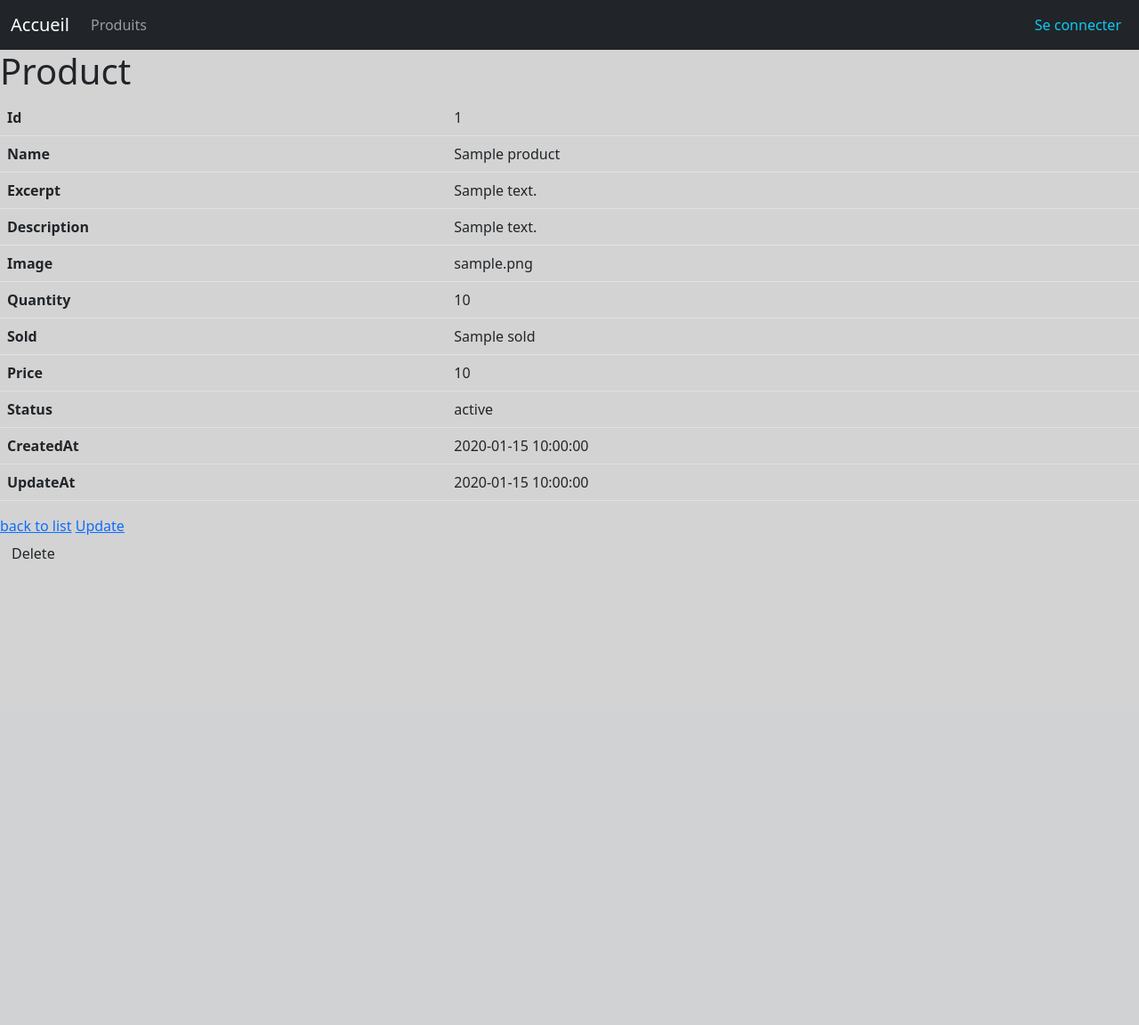
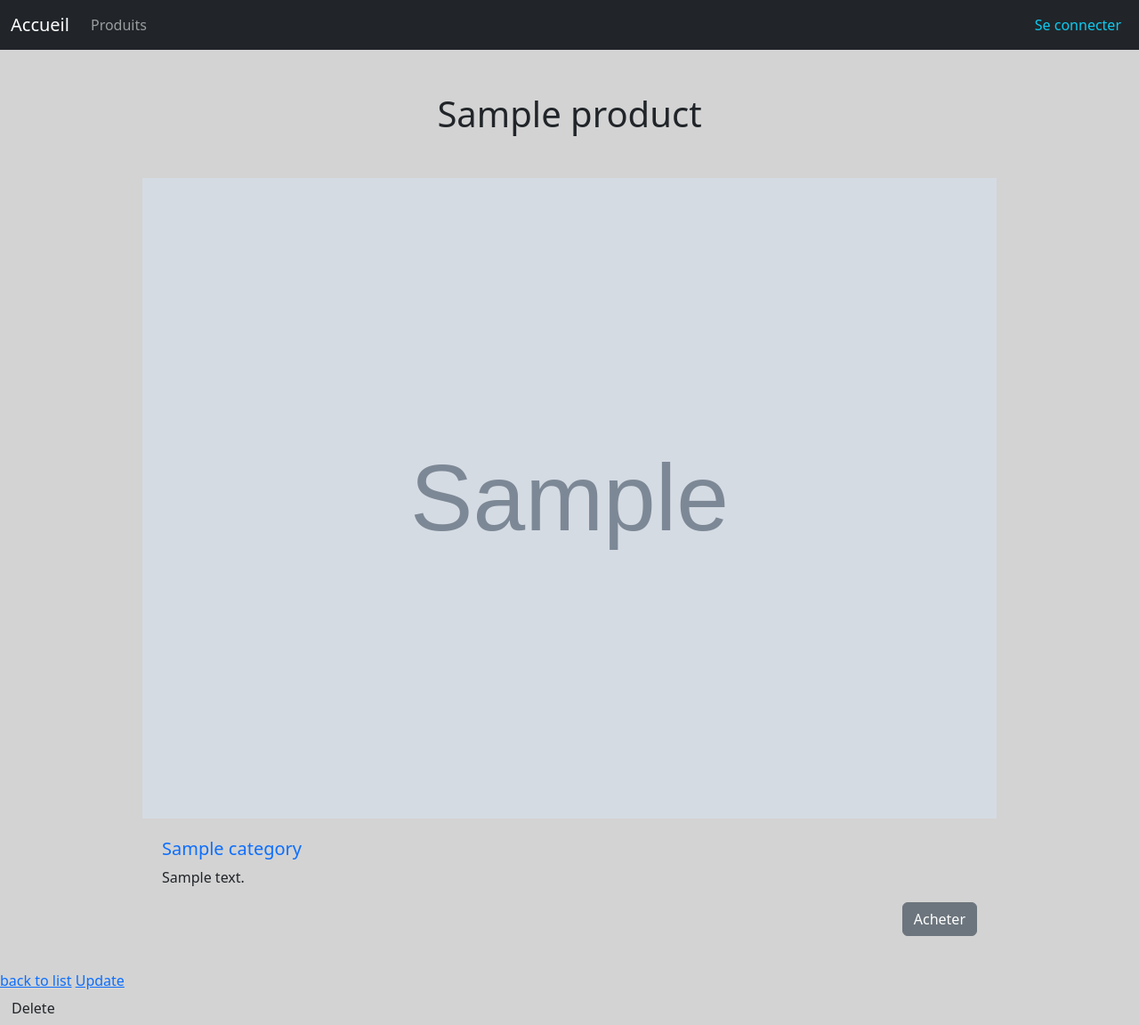
Before and after one commit to AntoineAvn/symfony-ecommerce-AA, a Symfony app: template templates/content/product/show.html.twig in a window 1280 px wide. Shown: the whole page at 89% size. Before the commit the page ends 628 px from the top, so only its background shows below. Run offline with Twig, Linux system fonts and the light colour scheme; the template is opened without the code that fills it: most values are stand-ins (such as "Sample title", 1, 10 or a date in 2020); grey boxes marked "Sample" are stand-in pictures; some libraries are stand-ins or nearby versions.

Commit message:
design card show

```diff
--- a/assets/styles/app.css
+++ b/assets/styles/app.css
@@ -50,3 +50,7 @@ body {
 .card-title{
     gap:10px;
 }
+
+.card-show{
+    width: 500px;
+}
--- a/templates/content/product/show.html.twig
+++ b/templates/content/product/show.html.twig
@@ -3,9 +3,20 @@
 {% block title %}Product{% endblock %}
 
 {% block body %}
-    <h1>Product</h1>
+    <h1 class="d-flex justify-content-center mt-5">{{ product.name }}</h1>
 
-    <table class="table">
+<div class="card-wrapper d-flex justify-content-center mt-5">
+    <div class="card-show w-75 mb-3">
+        <img class="card-img-top" src="{{ product.image }}" alt="Card image cap">
+        <div class="card-body">
+            <h5 class="card-title text-primary">{{ product.category.name }}</h5>
+            <p class="card-text mt-2">{{ product.description }}</p>
+            <div class="d-flex justify-content-end"><a href="#" class="btn btn-secondary">Acheter</a></div>
+        </div>
+    </div>
+</div>
+
+   {#  <table class="table">
         <tbody>
             <tr>
                 <th>Id</th>
@@ -52,7 +63,7 @@
                 <td>{{ product.updateAt ? product.updateAt|date('Y-m-d H:i:s') : '' }}</td>
             </tr>
         </tbody>
-    </table>
+    </table> #}
 
     <a href="{{ path('app_products') }}">back to list</a>
 
```
